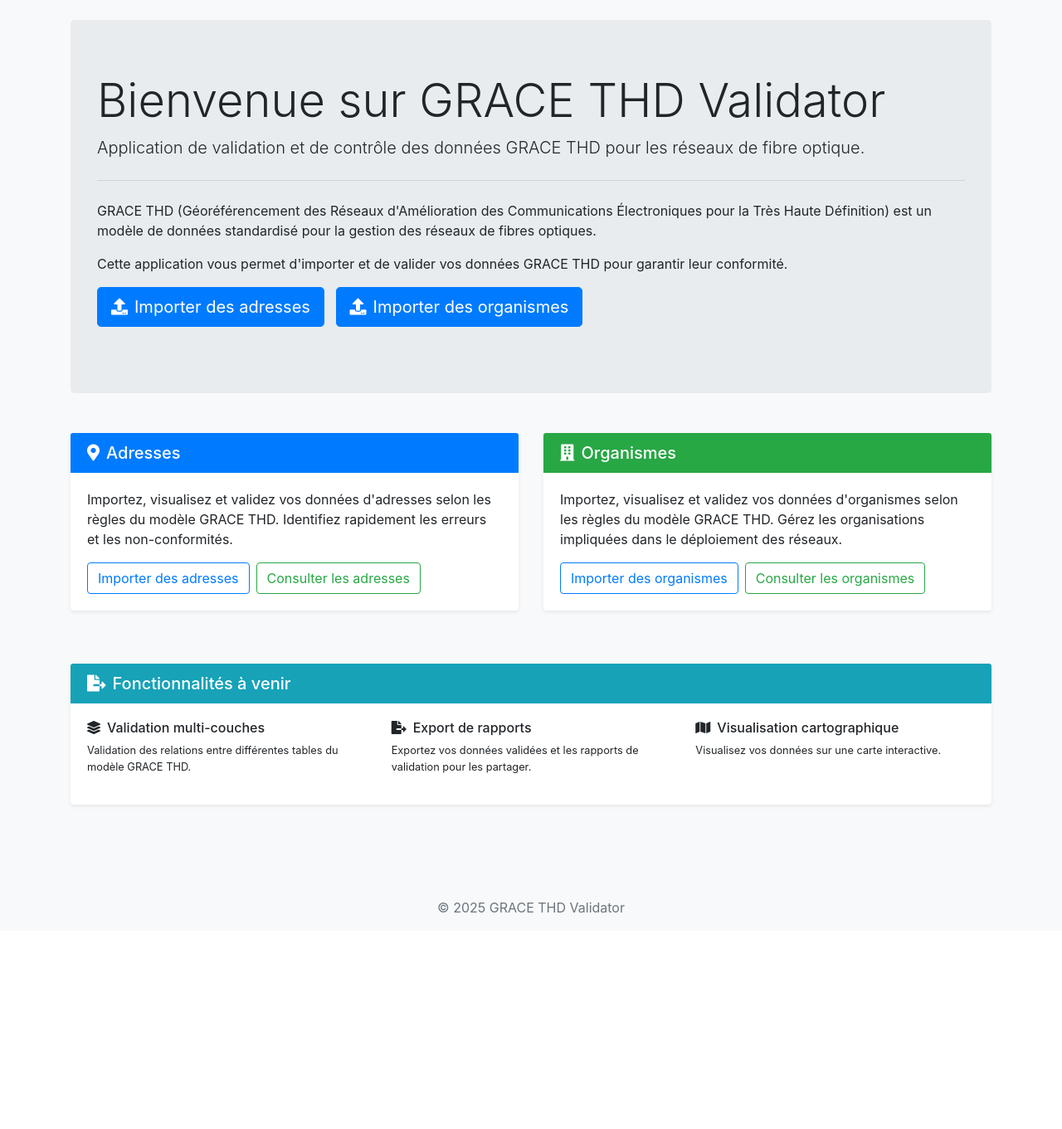
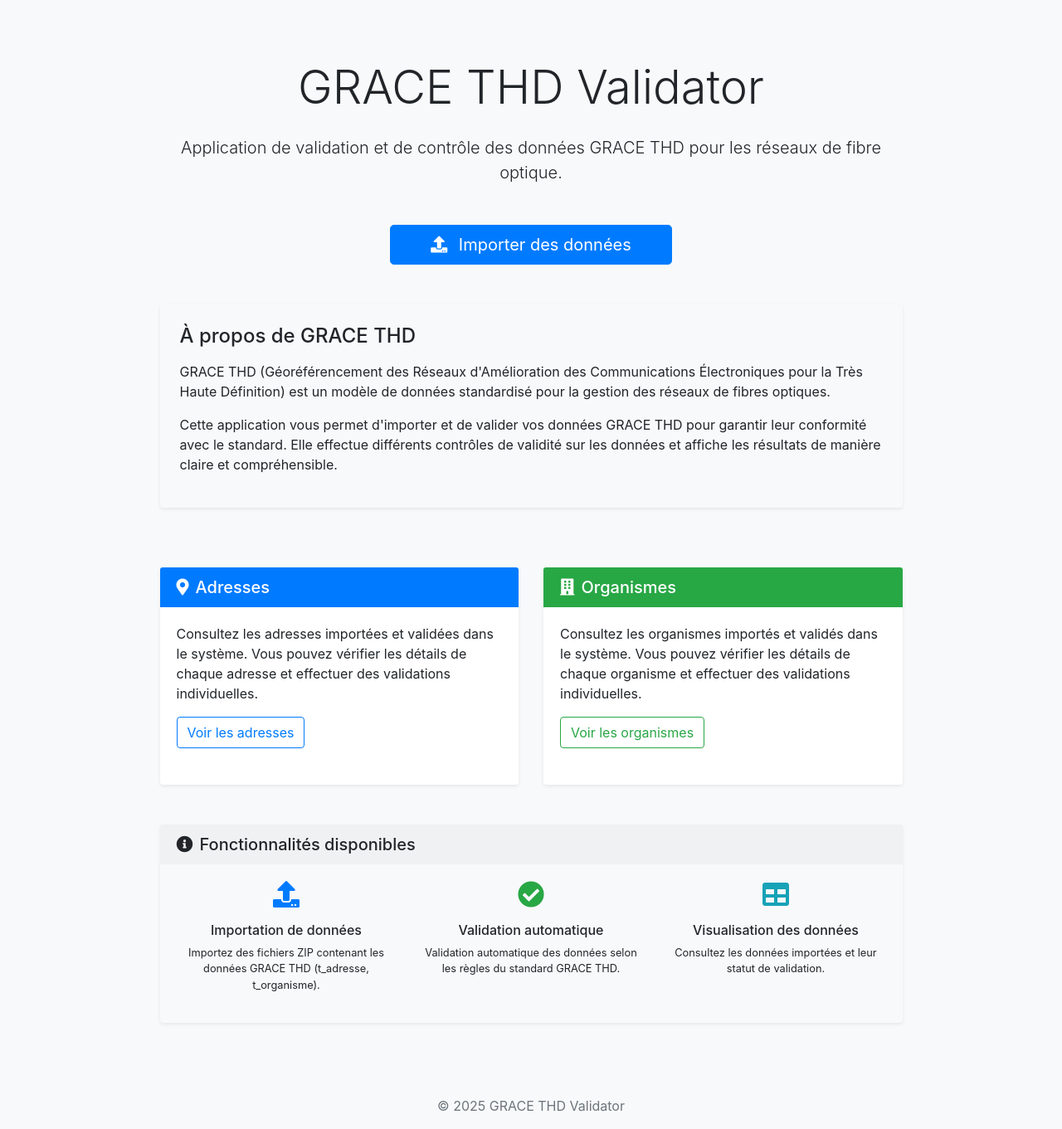
Before and after one commit to mXmohamed/grace_thd_validator, a Flask app: page / in a window 1280 px wide. Shown: the part 56-1417 px from the top of the page at 83% size. Before the commit the page ends 1157 px from the top, so only its background shows below. Run offline with Flask 2, Linux system fonts and the light colour scheme; parts of the project's set-up code (start-up, migrations or seed data) failed here and were passed over; some libraries are stand-ins or nearby versions.

Commit message:
Mise à jour de la page d'accueil avec un style plus épuré et un seul bouton d'importation

```diff
--- a/app/templates/index.html
+++ b/app/templates/index.html
@@ -3,86 +3,108 @@
 {% block title %}Accueil - GRACE THD Validator{% endblock %}
 
 {% block content %}
-<div class="jumbotron">
-    <h1 class="display-4">Bienvenue sur GRACE THD Validator</h1>
-    <p class="lead">
+<div class="container mt-5">
+    <div class="row justify-content-center">
+        <div class="col-md-10 text-center">
+            <h1 class="display-4 mb-4">GRACE THD Validator</h1>
+            <p class="lead mb-5">
                 Application de validation et de contrôle des données GRACE THD pour les réseaux de fibre optique.
             </p>
-    <hr class="my-4">
+
+            <div class="d-flex justify-content-center mb-5">
+                <a href="{{ url_for('main.import_data') }}" class="btn btn-primary btn-lg px-5">
+                    <i class="fas fa-upload mr-2"></i> Importer des données
+                </a>
+            </div>
+        </div>
+    </div>
+
+    <div class="row justify-content-center mb-5">
+        <div class="col-md-10">
+            <div class="card bg-light">
+                <div class="card-body p-4">
+                    <h4 class="mb-3">À propos de GRACE THD</h4>
                     <p>
                         GRACE THD (Géoréférencement des Réseaux d'Amélioration des Communications Électroniques pour la Très Haute Définition)
                         est un modèle de données standardisé pour la gestion des réseaux de fibres optiques.
                     </p>
                     <p>
-        Cette application vous permet d'importer et de valider vos données GRACE THD pour garantir leur conformité.
-    </p>
-    <p class="lead">
-        <a class="btn btn-primary btn-lg" href="{{ url_for('main.import_adresses') }}" role="button">
-            <i class="fas fa-upload mr-2"></i>Importer des adresses
-        </a>
-        <a class="btn btn-primary btn-lg ml-2" href="{{ url_for('main.import_organismes') }}" role="button">
-            <i class="fas fa-upload mr-2"></i>Importer des organismes
-        </a>
+                        Cette application vous permet d'importer et de valider vos données GRACE THD pour garantir leur conformité
+                        avec le standard. Elle effectue différents contrôles de validité sur les données et affiche les résultats
+                        de manière claire et compréhensible.
                     </p>
                 </div>
+            </div>
+        </div>
+    </div>
 
-<div class="row mt-5">
-    <div class="col-md-6 mb-4">
-        <div class="card">
+    <div class="row justify-content-center">
+        <div class="col-md-5 mb-4">
+            <div class="card h-100">
                 <div class="card-header bg-primary text-white">
                     <h5 class="card-title mb-0"><i class="fas fa-map-marker-alt mr-2"></i>Adresses</h5>
                 </div>
                 <div class="card-body">
                     <p class="card-text">
-                    Importez, visualisez et validez vos données d'adresses selon les règles du modèle GRACE THD.
-                    Identifiez rapidement les erreurs et les non-conformités.
+                        Consultez les adresses importées et validées dans le système. Vous pouvez vérifier les détails
+                        de chaque adresse et effectuer des validations individuelles.
                     </p>
-                <div class="d-flex">
-                    <a href="{{ url_for('main.import_adresses') }}" class="btn btn-outline-primary mr-2">Importer des adresses</a>
-                    <a href="{{ url_for('main.adresses') }}" class="btn btn-outline-success">Consulter les adresses</a>
+                    <a href="{{ url_for('main.adresses') }}" class="btn btn-outline-primary">Voir les adresses</a>
+                </div>
+            </div>
+        </div>
+
+        <div class="col-md-5 mb-4">
+            <div class="card h-100">
+                <div class="card-header bg-success text-white">
+                    <h5 class="card-title mb-0"><i class="fas fa-building mr-2"></i>Organismes</h5>
+                </div>
+                <div class="card-body">
+                    <p class="card-text">
+                        Consultez les organismes importés et validés dans le système. Vous pouvez vérifier les détails
+                        de chaque organisme et effectuer des validations individuelles.
+                    </p>
+                    <a href="{{ url_for('main.organismes') }}" class="btn btn-outline-success">Voir les organismes</a>
                 </div>
             </div>
         </div>
     </div>
 
-    <div class="col-md-6 mb-4">
-        <div class="card">
-            <div class="card-header bg-success text-white">
-                <h5 class="card-title mb-0"><i class="fas fa-building mr-2"></i>Organismes</h5>
-            </div>
-            <div class="card-body">
-                <p class="card-text">
-                    Importez, visualisez et validez vos données d'organismes selon les règles du modèle GRACE THD.
-                    Gérez les organisations impliquées dans le déploiement des réseaux.
-                </p>
-                <div class="d-flex">
-                    <a href="{{ url_for('main.import_organismes') }}" class="btn btn-outline-primary mr-2">Importer des organismes</a>
-                    <a href="{{ url_for('main.organismes') }}" class="btn btn-outline-success">Consulter les organismes</a>
-                </div>
-            </div>
-        </div>
-    </div>
-</div>
-
-<div class="row mt-3">
-    <div class="col-md-12 mb-4">
-        <div class="card">
-            <div class="card-header bg-info text-white">
-                <h5 class="card-title mb-0"><i class="fas fa-file-export mr-2"></i>Fonctionnalités à venir</h5>
+    <div class="row justify-content-center mt-4">
+        <div class="col-md-10">
+            <div class="card bg-light">
+                <div class="card-header">
+                    <h5 class="mb-0"><i class="fas fa-info-circle mr-2"></i>Fonctionnalités disponibles</h5>
                 </div>
                 <div class="card-body">
                     <div class="row">
                         <div class="col-md-4">
-                        <h6><i class="fas fa-layer-group mr-2"></i>Validation multi-couches</h6>
-                        <p class="small">Validation des relations entre différentes tables du modèle GRACE THD.</p>
+                            <div class="text-center mb-3">
+                                <i class="fas fa-upload fa-2x text-primary"></i>
+                            </div>
+                            <h6 class="text-center">Importation de données</h6>
+                            <p class="small text-center">
+                                Importez des fichiers ZIP contenant les données GRACE THD (t_adresse, t_organisme).
+                            </p>
                         </div>
                         <div class="col-md-4">
-                        <h6><i class="fas fa-file-export mr-2"></i>Export de rapports</h6>
-                        <p class="small">Exportez vos données validées et les rapports de validation pour les partager.</p>
+                            <div class="text-center mb-3">
+                                <i class="fas fa-check-circle fa-2x text-success"></i>
+                            </div>
+                            <h6 class="text-center">Validation automatique</h6>
+                            <p class="small text-center">
+                                Validation automatique des données selon les règles du standard GRACE THD.
+                            </p>
                         </div>
                         <div class="col-md-4">
-                        <h6><i class="fas fa-map mr-2"></i>Visualisation cartographique</h6>
-                        <p class="small">Visualisez vos données sur une carte interactive.</p>
+                            <div class="text-center mb-3">
+                                <i class="fas fa-table fa-2x text-info"></i>
+                            </div>
+                            <h6 class="text-center">Visualisation des données</h6>
+                            <p class="small text-center">
+                                Consultez les données importées et leur statut de validation.
+                            </p>
+                        </div>
                     </div>
                 </div>
             </div>
```
Lines whose indentation alone changed are shown as unchanged.
